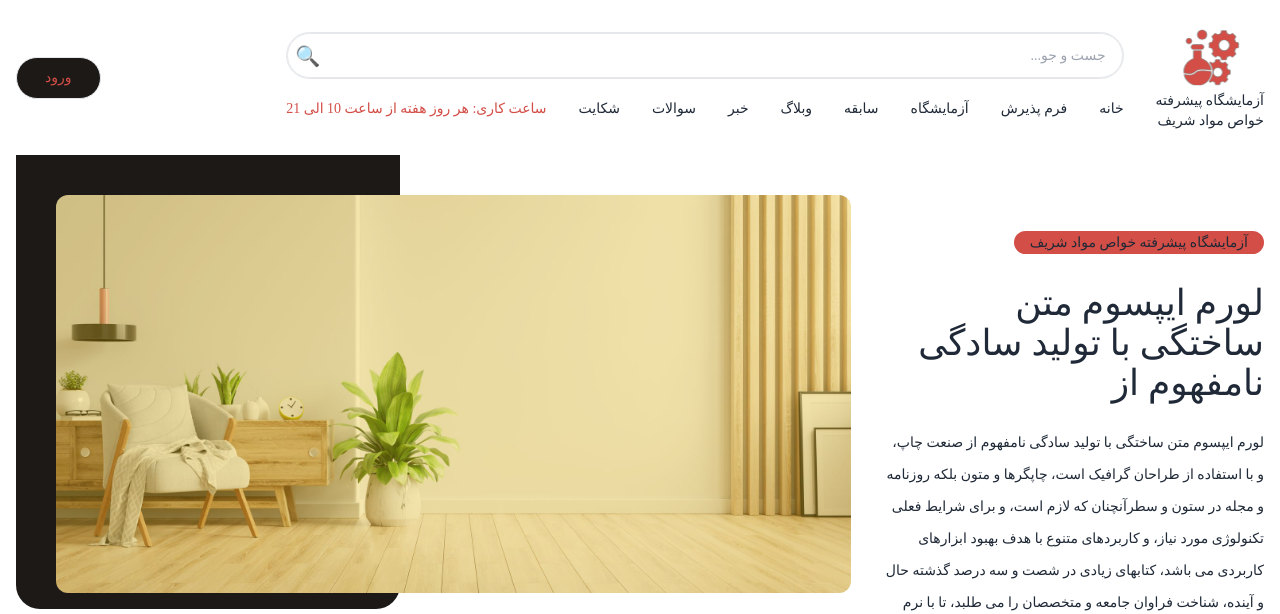
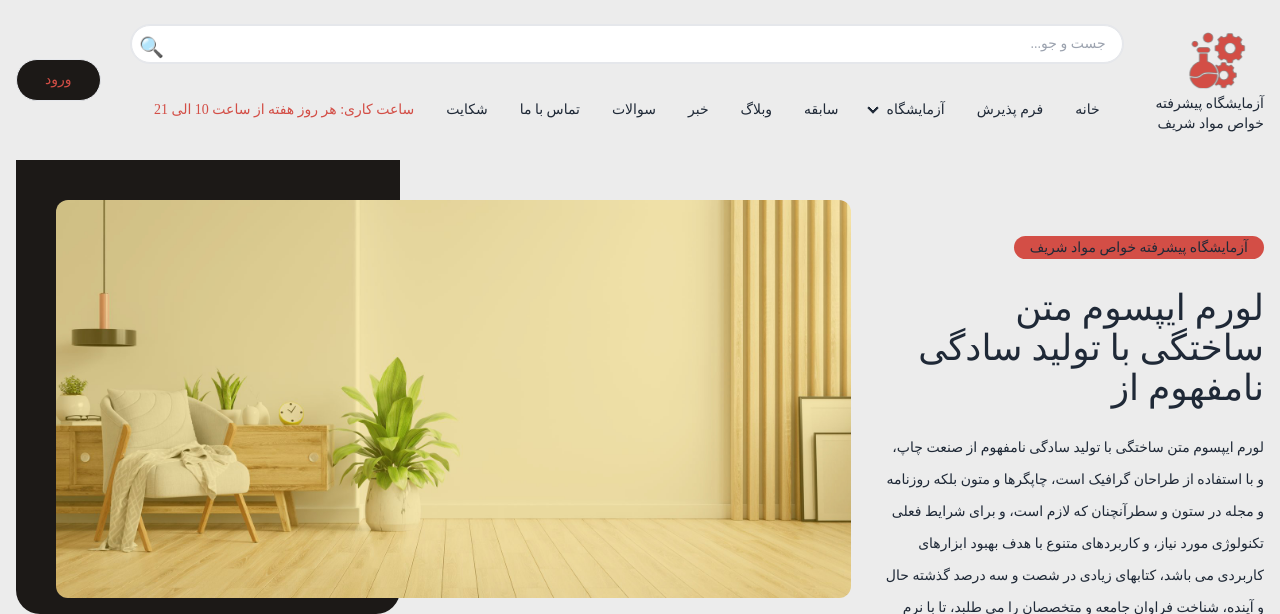
Before and after one commit to PouyaBaniadam2000/SharifLaboratory, a Django app: page / in a window 1280 px wide. Shown: the top 614 px of the page. Run offline with Django 4.2, Linux system fonts and the light colour scheme; data comes from the database, SQL or seed files in the repository; both versions use the stored data as it was after the commit; some libraries are stand-ins or nearby versions.

Commit message:
Fixed header of mobile and desktop in some points!

```diff
--- a/templates/base.html
+++ b/templates/base.html
@@ -23,27 +23,29 @@
                         <input id="my-drawer-4" type="checkbox" class="drawer-toggle"/>
                         <div class="drawer-content">
                             <label for="my-drawer-4" class="swap swap-rotate drawer-button">
+
                                 <!-- this hidden checkbox controls the state -->
                                 <input type="checkbox"/>
 
                                 <svg xmlns="http://www.w3.org/2000/svg" fill="none" viewBox="0 0 24 24"
-                                     stroke-width="1.5"
-                                     stroke="currentColor" class="w-6 h-6 stroke-black swap-off fill-current">
+                                     stroke-width="1.5" stroke="currentColor"
+                                     class="w-6 h-6 stroke-black swap-off fill-current">
                                     <path stroke-linecap="round" stroke-linejoin="round"
-                                          d="M3.75 6.75h16.5M3.75 12h16.5m-16.5 5.25h16.5"
-                                    ></path>
+                                          d="M3.75 6.75h16.5M3.75 12h16.5m-16.5 5.25h16.5"/>
                                 </svg>
 
                                 <svg xmlns="http://www.w3.org/2000/svg" fill="none" viewBox="0 0 24 24"
-                                     stroke-width="1.5"
-                                     stroke="currentColor" class="w-6 h-6 stroke-black swap-on fill-current">
+                                     stroke-width="1.5" stroke="currentColor"
+                                     class="w-6 h-6 stroke-black swap-on fill-current">
                                     <path stroke-linecap="round" stroke-linejoin="round" d="M6 18L18 6M6 6l12 12"/>
                                 </svg>
+
                             </label>
                         </div>
-                        <div class="drawer-side" style="justify-content: center; align-items: center">
+                        <div class="drawer-side" style=" overflow: scroll;">
                             <label for="my-drawer-4" class="drawer-overlay"></label>
-                            <ul class="menu p-4 w-80 h-full bg-base-200 text-base-content">
+                            <ul class="menu p-4 w-80 h-full bg-base-200 text-base-content"
+                                style="overflow-y: scroll; width: 370px;">
                                 <div class="drawer-content text-left">
                                     <label for="my-drawer-4" class="swap swap-rotate drawer-button">
                                         <svg xmlns="http://www.w3.org/2000/svg" fill="none" viewBox="0 0 24 24"
@@ -66,75 +68,74 @@
                                                style="width: inherit"/>
                                     </div>
                                 </form>
-                                <li>
-                                    <a class="hover:border-b hover:border-orange-200 pb-1 duration-300"
-                                       href="{% url 'home:home' %}">خانه</a>
-                                </li>
-                                <li>
-                                    <a class="hover:border-b hover:border-orange-200 pb-1 duration-300"
-                                       href="{% url 'admission:form' %}">فرم پذیرش</a>
-                                </li>
+                                <li><a class="hover:border-b hover:border-orange-200 pb-1 duration-300"
+                                       href="{% url 'home:home' %}">خانه</a></li>
+                                <li><a class="hover:border-b hover:border-orange-200 pb-1 duration-300"
+                                       href="{% url 'admission:form' %}">فرم پذیرش</a></li>
                                 <li>
                                     <details>
                                         <summary>
-                                            <a href="{% url 'laboratory:all_laboratories' %}">آزمایشگاه</a>
+                                            <a href="{% url 'laboratory:all_laboratories' %}">آزمایشگاه
+                                            </a>
                                         </summary>
-                                        <ul class="p-2 bg-base-100" style="background-color: #f2f2f2;">
+                                        <ul class="p-2 z-10 w-48 bg-[#f5f1e4] m-0">
                                             <li>
                                                 <details>
                                                     <summary>
-                                                        <a href="">متالورژی</a>
+                                                        متالوژی
                                                     </summary>
-                                                    <ul class="p-2 bg-base-100" style="background-color: #f2f2f2;">
-                                                        <li><a href="https://shariflab.pythonanywhere.com/laboratory/کوانتومتری">کوانتومتری</a></li>
-                                                        <li><a href="https://shariflab.pythonanywhere.com/laboratory/متالوگرافی">متالوگرافی</a></li>
-                                                        <li><a href="https://shariflab.pythonanywhere.com/laboratory/خوردگی">خوردگی</a></li>
-                                                        <li><a href="https://shariflab.pythonanywhere.com/laboratory/میکروسکوپ-الکترونی">میکروسکوپ الکترونی</a></li>
-                                                        <li><a href="https://shariflab.pythonanywhere.com/laboratory/آزمون-های-پرتابل">آزمون های پرتابل</a></li>
+                                                    <ul>
+                                                        <li>
+                                                            <a href="https://shariflab.pythonanywhere.com/laboratory/کوانتومتری">کوانتومتری</a>
+                                                        </li>
+                                                        <li>
+                                                            <a href="https://shariflab.pythonanywhere.com/laboratory/متالوگرافی">متالوگرافی</a>
+                                                        </li>
+                                                        <li>
+                                                            <a href="https://shariflab.pythonanywhere.com/laboratory/خوردگی">خوردگی</a>
+                                                        </li>
+                                                        <li>
+                                                            <a href="https://shariflab.pythonanywhere.com/laboratory/میکروسکوپ-الکترونی">میکروسکوپ
+                                                                الکترونی</a></li>
+                                                        <li>
+                                                            <a href="https://shariflab.pythonanywhere.com/laboratory/آزمون-های-پرتابل">آزمون
+                                                                های پرتابل</a></li>
                                                         <li>
                                                             <details>
                                                                 <summary>
                                                                     خواص مکانیکی
                                                                 </summary>
-                                                                <ul class="p-2 bg-base-100"
-                                                                    style="background-color: #f2f2f2;">
-                                                                    <li><a href="https://shariflab.pythonanywhere.com/laboratory/کشش-فشار-خمش">کشش-فشار-خمش</a></li>
-                                                                    <li><a href="https://shariflab.pythonanywhere.com/laboratory/ضربه-شارپی">ضربه شارپی</a></li>
-                                                                    <li><a href="https://shariflab.pythonanywhere.com/laboratory/سختی-سنجی">سختی سنجی</a></li>
+                                                                <ul>
+                                                                    <li>
+                                                                        <a href="https://shariflab.pythonanywhere.com/laboratory/کشش-فشار-خمش">کشش-فشار-خمش</a>
+                                                                    </li>
+                                                                    <li>
+                                                                        <a href="https://shariflab.pythonanywhere.com/laboratory/ضربه-شارپی">ضربه
+                                                                            شارپی</a></li>
+                                                                    <li>
+                                                                        <a href="https://shariflab.pythonanywhere.com/laboratory/سختی-سنجی">سختی
+                                                                            سنجی</a></li>
                                                                 </ul>
                                                             </details>
                                                         </li>
                                                     </ul>
                                                 </details>
                                             </li>
-{#                                            <li><a>سامانه های الکترونیکی و هوشمند</a></li>#}
                                         </ul>
                                     </details>
                                 </li>
-                                <li>
-                                    <a class="hover:border-b hover:border-orange-200 pb-1 duration-300"
-                                       href="{% url 'record:all_records' %}">سابقه</a>
-                                </li>
-                                <li>
-                                    <a class="hover:border-b hover:border-orange-200 pb-1 duration-300"
-                                       href="{% url 'weblog:all_weblogs' %}">وبلاگ</a>
-                                </li>
-                                <li>
-                                    <a class="hover:border-b hover:border-orange-200 pb-1 duration-300"
-                                       href="{% url 'tiding:all_tidings' %}">خبر</a>
-                                </li>
-                                <li>
-                                    <a class="hover:border-b hover:border-orange-200 pb-1 duration-300"
-                                       href="{% url 'about:faq' %}">سوالات</a>
-                                </li>
-{#                                <li>#}
-{#                                    <a class="hover:border-b hover:border-orange-200 pb-1 duration-300"#}
-{#                                       href="{% url 'contact_us:contact_us' %}">تماس</a>#}
-{#                                </li>#}
-                                <li>
-                                    <a class="hover:border-b hover:border-orange-200 pb-1 duration-300"
-                                       href="{% url 'contact_us:complaint' %}">شکایت</a>
-                                </li>
+                                <li><a class="hover:border-b hover:border-orange-200 pb-1 duration-300"
+                                       href="{% url 'record:all_records' %}">سابقه</a></li>
+                                <li><a class="hover:border-b hover:border-orange-200 pb-1 duration-300"
+                                       href="{% url 'weblog:all_weblogs' %}">وبلاگ</a></li>
+                                <li><a class="hover:border-b hover:border-orange-200 pb-1 duration-300"
+                                       href="{% url 'tiding:all_tidings' %}">خبر</a></li>
+                                <li><a class="hover:border-b hover:border-orange-200 pb-1 duration-300"
+                                       href="{% url 'about:faq' %}">سوالات</a></li>
+                                <li><a class="hover:border-b hover:border-orange-200 pb-1 duration-300"
+                                       href="{% url 'contact_us:contact_us' %}">تماس با ما</a></li>
+                                <li><a class="hover:border-b hover:border-orange-200 pb-1 duration-300"
+                                       href="{% url 'contact_us:complaint' %}">شکایت</a></li>
                                 <li>
                                     <p style="color: #d34e46">ساعت کاری: {{ contact_us_info.work_time }}</p>
                                 </li>
@@ -143,13 +144,10 @@
                     </div>
                 </div>
                 <div class="flex items-center gap-8">
-                    <div style="
-                display: flex;
-                justify-content: center;
-                align-items: center;
-                flex-direction: column;
-              ">
-                        <a href=""><img src="{% static 'assets/images/logo-dark.png' %}" alt=""/></a>
+                    <div>
+                        <a href="{% url 'home:home' %}"><img style="margin-right: 15px"
+                                                             src="{% static 'assets/images/logo-dark.png' %}"
+                                                             alt=""></a>
                         <div>
                             آزمایشگاه پیشرفته <br/>
                             خواص مواد شریف
@@ -168,115 +166,87 @@
                             </div>
                         </form>
                         <br/>
-
-                        <ul class="flex gap-x-8 mt-12 navigation">
+                        <ul class="flex menu lg:menu-horizontal">
+                            <li><a class="hover:border-b hover:border-orange-200 pb-1 duration-300"
+                                   href="{% url 'home:home' %}">خانه</a></li>
+                            <li><a class="hover:border-b hover:border-orange-200 pb-1 duration-300"
+                                   href="{% url 'admission:form' %}">فرم پذیرش</a></li>
                             <li>
-                                <a class="hover:border-b hover:border-orange-200 pb-1 duration-300"
-                                   href="{% url 'home:home' %}">خانه</a>
+                                <details>
+                                    <summary>
+                                        <a href="{% url 'laboratory:all_laboratories' %}">آزمایشگاه</a>
+                                    </summary>
+                                    <ul class="p-2 z-10 w-48 bg-[#f5f1e4] m-0">
+                                        <li>
+                                            <details>
+                                                <summary>متالوژی</summary>
+                                                <ul>
+                                                    <li>
+                                                        <a href="https://shariflab.pythonanywhere.com/laboratory/کوانتومتری">کوانتومتری</a>
                                                     </li>
                                                     <li>
-                                <a class="hover:border-b hover:border-orange-200 pb-1 duration-300"
-                                   href="{% url 'admission:form' %}">فرم پذیرش</a>
-                            </li>
-
-                            <li class="relative">
-                                <a class="hover:border-b hover:border-orange-200 pb-1 duration-300 category"
-                                   href="{% url 'laboratory:all_laboratories' %}">آزمایشگاه</a>
-                                <ul class="sub-menu sub-menu-1">
-                                    <li class="relative group li-sub-menu li-sub-menu-1">
-                                        <a class="category" href="#">متالورژی <span style="color: #d34e46">></span></a>
-                                        <ul class="sub-menu sub-menu-2">
-                                            <li class="li-sub-menu li-sub-menu-2">
-                                                <a href="https://shariflab.pythonanywhere.com/laboratory/کوانتومتری">کوانتومتری</a>
-                                            </li>
-                                            <li class="li-sub-menu li-sub-menu-2">
                                                         <a href="https://shariflab.pythonanywhere.com/laboratory/متالوگرافی">متالوگرافی</a>
                                                     </li>
-                                            <li class="li-sub-menu li-sub-menu-2">
+                                                    <li>
                                                         <a href="https://shariflab.pythonanywhere.com/laboratory/خوردگی">خوردگی</a>
                                                     </li>
-                                            <li class="li-sub-menu li-sub-menu-2">
+                                                    <li>
                                                         <a href="https://shariflab.pythonanywhere.com/laboratory/میکروسکوپ-الکترونی">میکروسکوپ
-                                                    الکترونی</a>
-                                            </li>
-                                            <li class="li-sub-menu li-sub-menu-2">
+                                                            الکترونی</a></li>
+                                                    <li>
                                                         <a href="https://shariflab.pythonanywhere.com/laboratory/آزمون-های-پرتابل">آزمون
-                                                    های پرتابل</a>
-                                            </li>
-
-                                            <li class="li-sub-menu li-sub-menu-2">
-                                                <a href="#">خواص مکانیکی <span style="color: #d34e46">></span></a>
-                                                <ul class="sub-menu sub-menu-3">
-                                                    <li class="li-sub-menu li-sub-menu-3">
+                                                            های پرتابل</a></li>
+                                                    <li>
+                                                    <li>
+                                                        <details>
+                                                            <summary>خواص مکانیکی</summary>
+                                                            <ul>
+                                                                <li>
                                                                     <a href="https://shariflab.pythonanywhere.com/laboratory/کشش-فشار-خمش">کشش-فشار-خمش</a>
                                                                 </li>
-                                                    <li class="li-sub-menu li-sub-menu-3">
+                                                                <li>
                                                                     <a href="https://shariflab.pythonanywhere.com/laboratory/ضربه-شارپی">ضربه
-                                                            شارپی</a>
-                                                    </li>
-                                                    <li class="li-sub-menu li-sub-menu-3">
+                                                                        شارپی</a></li>
+                                                                <li>
                                                                     <a href="https://shariflab.pythonanywhere.com/laboratory/سختی-سنجی">سختی
-                                                            سنجی</a>
+                                                                        سنجی</a></li>
+                                                            </ul>
+                                                        </details>
                                                     </li>
                                                 </ul>
+                                            </details>
                                         </li>
                                     </ul>
+                                </details>
                             </li>
-
-{#                                    <li class="li-sub-menu li-sub-menu">#}
-{#                                        <a href="#">سامانه های الکترونیکی و هوشمند</a>#}
-{#                                    </li>#}
-
-                                </ul>
-                            </li>
-
-                            <li>
-                                <a class="hover:border-b hover:border-orange-200 pb-1 duration-300"
+                            <li><a class="hover:border-b hover:border-orange-200 pb-1 duration-300"
                                    href="{% url 'record:all_records' %}">سابقه</a>
                             </li>
+                            <li><a class="hover:border-b hover:border-orange-200 pb-1 duration-300"
+                                   href="{% url 'weblog:all_weblogs' %}">وبلاگ</a></li>
+                            <li><a class="hover:border-b hover:border-orange-200 pb-1 duration-300"
+                                   href="{% url 'tiding:all_tidings' %}">خبر</a></li>
+                            <li><a class="hover:border-b hover:border-orange-200 pb-1 duration-300"
+                                   href="{% url 'about:faq' %}">سوالات</a></li>
+                            <li><a class="hover:border-b hover:border-orange-200 pb-1 duration-300"
+                                   href="{% url 'contact_us:contact_us' %}">تماس با ما</a></li>
+                            <li><a class="hover:border-b hover:border-orange-200 pb-1 duration-300"
+                                   href="{% url 'contact_us:complaint' %}">شکایت</a></li>
                             <li>
-                                <a class="hover:border-b hover:border-orange-200 pb-1 duration-300"
-                                   href="{% url 'weblog:all_weblogs' %}">وبلاگ</a>
-                            </li>
-                            <li>
-                                <a class="hover:border-b hover:border-orange-200 pb-1 duration-300"
-                                   href="{% url 'tiding:all_tidings' %}">خبر</a>
-                            </li>
-                            <li>
-                                <a class="hover:border-b hover:border-orange-200 pb-1 duration-300"
-                                   href="{% url 'about:faq' %}">سوالات</a>
-                            </li>
-{#                            <li>#}
-{#                                <a class="hover:border-b hover:border-orange-200 pb-1 duration-300"#}
-{#                                   href="{% url 'contact_us:contact_us' %}">تماس</a>#}
-{#                            </li>#}
-                            <li>
-                                <a class="hover:border-b hover:border-orange-200 pb-1 duration-300"
-                                   href="{% url 'contact_us:complaint' %}">شکایت</a>
-                            </li>
-                            <li>
-                                <p style="color: #d34e46">
-                                    ساعت کاری: {{ contact_us_info.work_time }}
-                                </p>
+                                <p style="color: #d34e46">ساعت کاری: {{ contact_us_info.work_time }}</p>
                             </li>
                         </ul>
-
                     </div>
                 </div>
-
+                <div class="border bg-stone-900 text-orange-200 hover:bg-orange-200 hover:text-stone-900 duration-300 rounded-full">
                     {% if request.user.is_authenticated %}
-                    <div
-                            class="border bg-stone-900 text-orange-200 hover:bg-orange-200 hover:text-stone-900 duration-300 rounded-full">
-                        <a href="{% url 'account:logout' %}?next={{ request.get_full_path }}"
+                        <a href="{% url 'account:logout' %}"
                            class="flex py-2.5 px-7 rounded-full font-YekanBakh-Regular">خروج</a>
-                    </div>
-
                     {% else %}
-                    <div class="border bg-stone-900 text-orange-200 hover:bg-orange-200 hover:text-stone-900 duration-300 rounded-full">
                         <a href="{% url 'account:login' %}"
                            class="flex py-2.5 px-7 rounded-full font-YekanBakh-Regular">ورود</a>
+                    {% endif %}
                 </div>
-                {% endif %}
             </div>
         </div>
     </section>
@@ -315,7 +285,7 @@
                     <li><a href="{% url 'weblog:all_weblogs' %}">وبلاگ</a></li>
                     <li><a href="{% url 'tiding:all_tidings' %}">خبر</a></li>
                     <li><a href="{% url 'about:faq' %}">سوالات</a></li>
-{#                    <li><a href="{% url 'contact_us:contact_us' %}">تماس</a></li>#}
+                    <li><a href="{% url 'contact_us:contact_us' %}">تماس با ما</a></li>
                     <li><a href="{% url 'contact_us:complaint' %}">شکایت</a></li>
                     <li>
                         <p style="color: #d34e46">
```
Also changed, not shown: assets/src/css/tailwind.css (+12 -0 lines), assets/public/build/style.css, db.sqlite3. Lines whose indentation alone changed are shown as unchanged.
